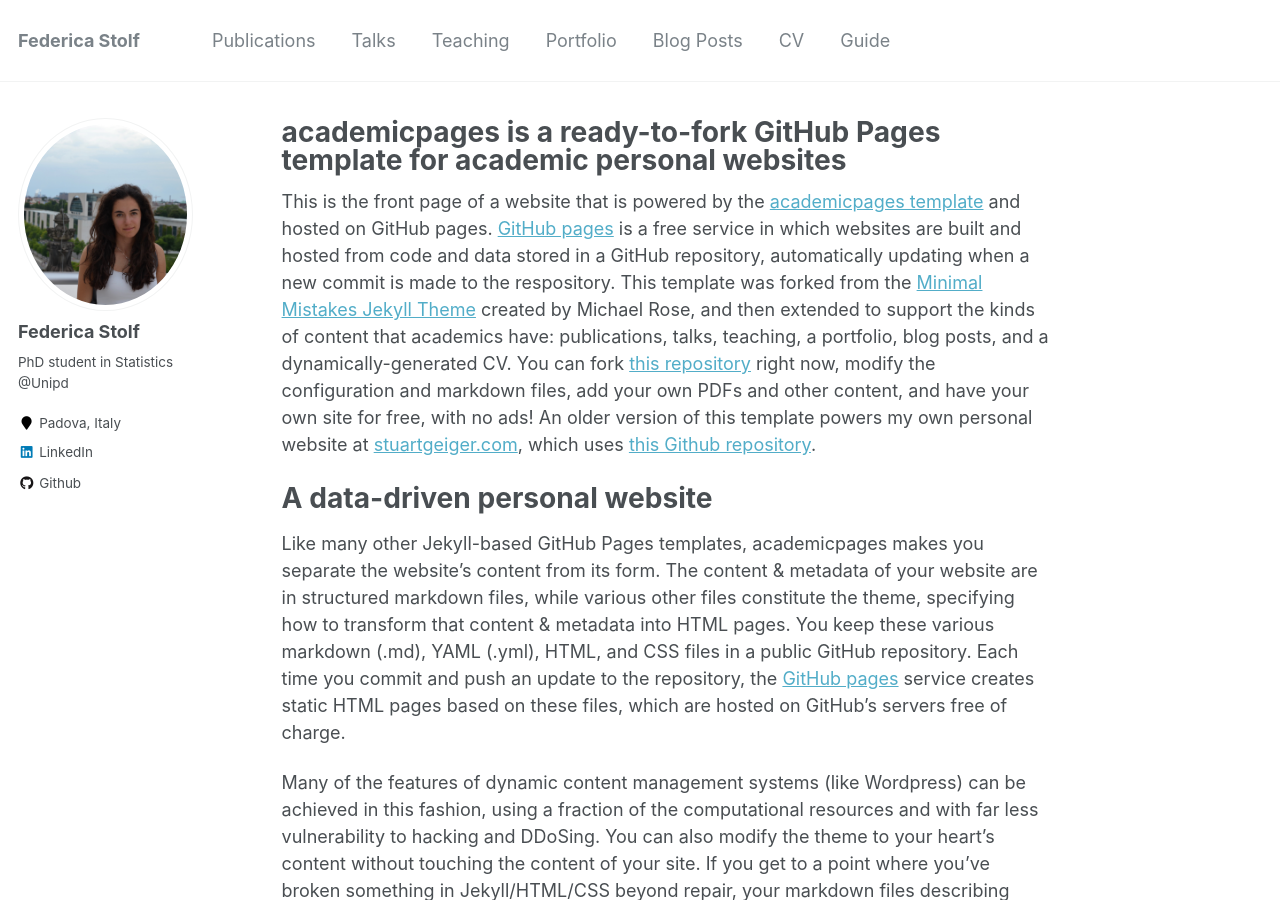
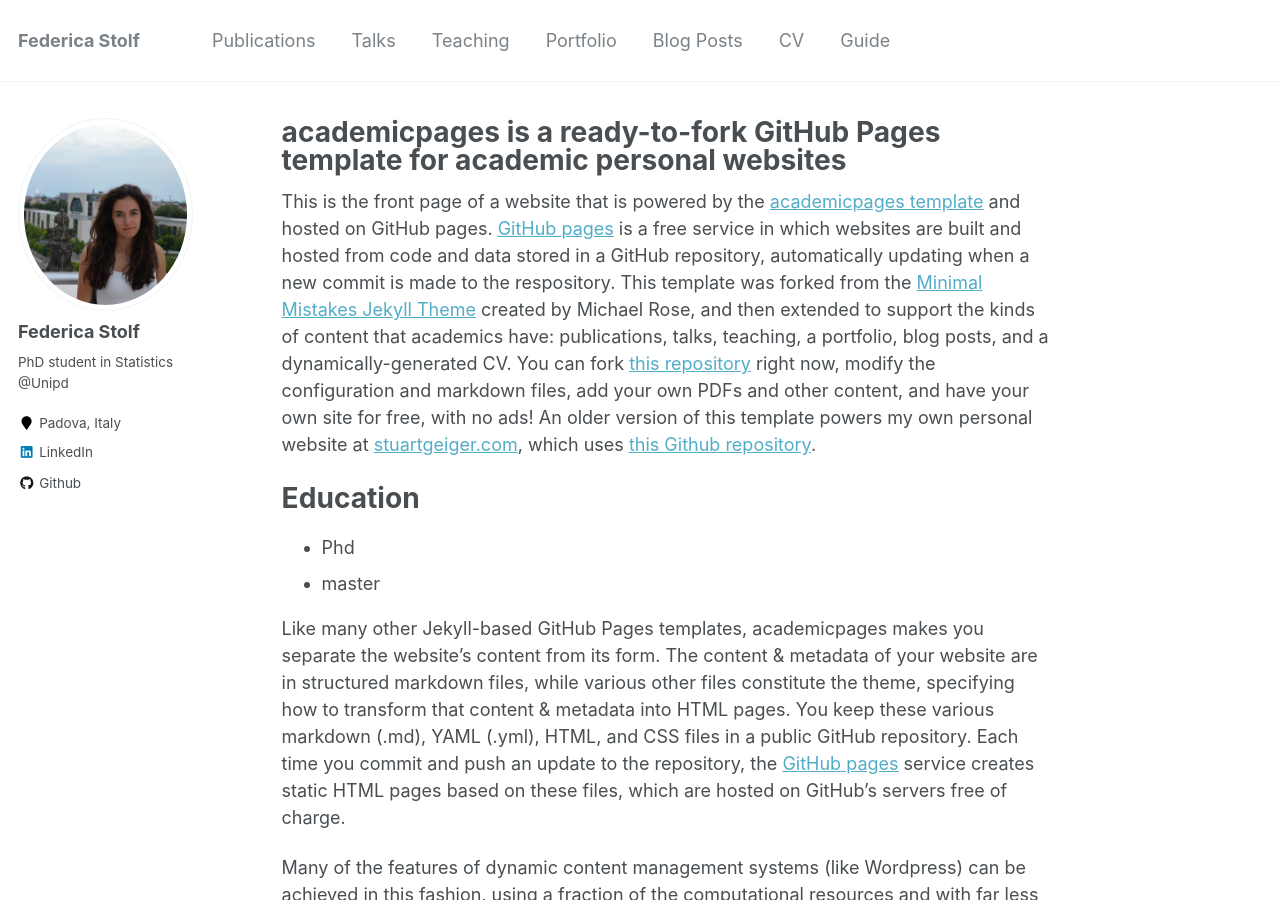
Before and after one commit to federicastolf/federicastolf.github.io, a Jekyll site: the page built from _pages/about.md, in a window 1280 px wide and 900 px high. Built offline with Jekyll 4.4.1, drawn with Linux system fonts in a browser that asks for light colours.

Commit message:
Update about.md

```diff
--- a/_pages/about.md
+++ b/_pages/about.md
@@ -10,8 +10,11 @@ redirect_from:
 
 This is the front page of a website that is powered by the [academicpages template](https://github.com/academicpages/academicpages.github.io) and hosted on GitHub pages. [GitHub pages](https://pages.github.com) is a free service in which websites are built and hosted from code and data stored in a GitHub repository, automatically updating when a new commit is made to the respository. This template was forked from the [Minimal Mistakes Jekyll Theme](https://mmistakes.github.io/minimal-mistakes/) created by Michael Rose, and then extended to support the kinds of content that academics have: publications, talks, teaching, a portfolio, blog posts, and a dynamically-generated CV. You can fork [this repository](https://github.com/academicpages/academicpages.github.io) right now, modify the configuration and markdown files, add your own PDFs and other content, and have your own site for free, with no ads! An older version of this template powers my own personal website at [stuartgeiger.com](http://stuartgeiger.com), which uses [this Github repository](https://github.com/staeiou/staeiou.github.io).
 
-A data-driven personal website
+Education
 ======
+* Phd
+* master
+
 Like many other Jekyll-based GitHub Pages templates, academicpages makes you separate the website's content from its form. The content & metadata of your website are in structured markdown files, while various other files constitute the theme, specifying how to transform that content & metadata into HTML pages. You keep these various markdown (.md), YAML (.yml), HTML, and CSS files in a public GitHub repository. Each time you commit and push an update to the repository, the [GitHub pages](https://pages.github.com/) service creates static HTML pages based on these files, which are hosted on GitHub's servers free of charge.
 
 Many of the features of dynamic content management systems (like Wordpress) can be achieved in this fashion, using a fraction of the computational resources and with far less vulnerability to hacking and DDoSing. You can also modify the theme to your heart's content without touching the content of your site. If you get to a point where you've broken something in Jekyll/HTML/CSS beyond repair, your markdown files describing your talks, publications, etc. are safe. You can rollback the changes or even delete the repository and start over -- just be sure to save the markdown files! Finally, you can also write scripts that process the structured data on the site, such as [this one](https://github.com/academicpages/academicpages.github.io/blob/master/talkmap.ipynb) that analyzes metadata in pages about talks to display [a map of every location you've given a talk](https://academicpages.github.io/talkmap.html).
```
